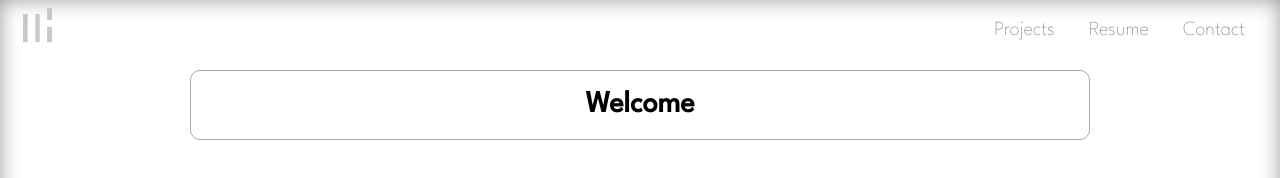
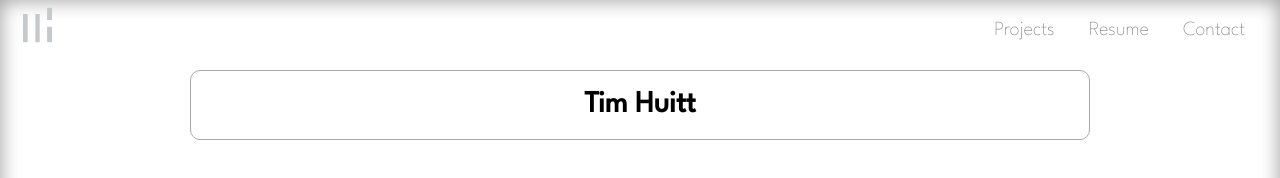
Before and after one commit to TimHuitt/portfolio-client, a React (Vite) app: page / in a window 1280 px wide. Shown: the top 178 px of the page. Built offline with nearby package versions, Linux system fonts and the light colour scheme; no server answers.

Commit message:
update readme

```diff
--- a/src/pages/Home/Home.jsx
+++ b/src/pages/Home/Home.jsx
@@ -4,7 +4,7 @@ const Home = () => {
   return (
     <div className='Home'>
       <div className='home-header'>
-          <h1 className='p-4 font-bold text-3xl'>Welcome</h1>
+          <h1 className='p-4 font-bold text-3xl'>Tim Huitt</h1>
       </div>
       <div className='profile-image'>
         <img src={ profileImage } />
```
Also changed, not shown: 1 other file (tests, documents, lock files or other folders).
